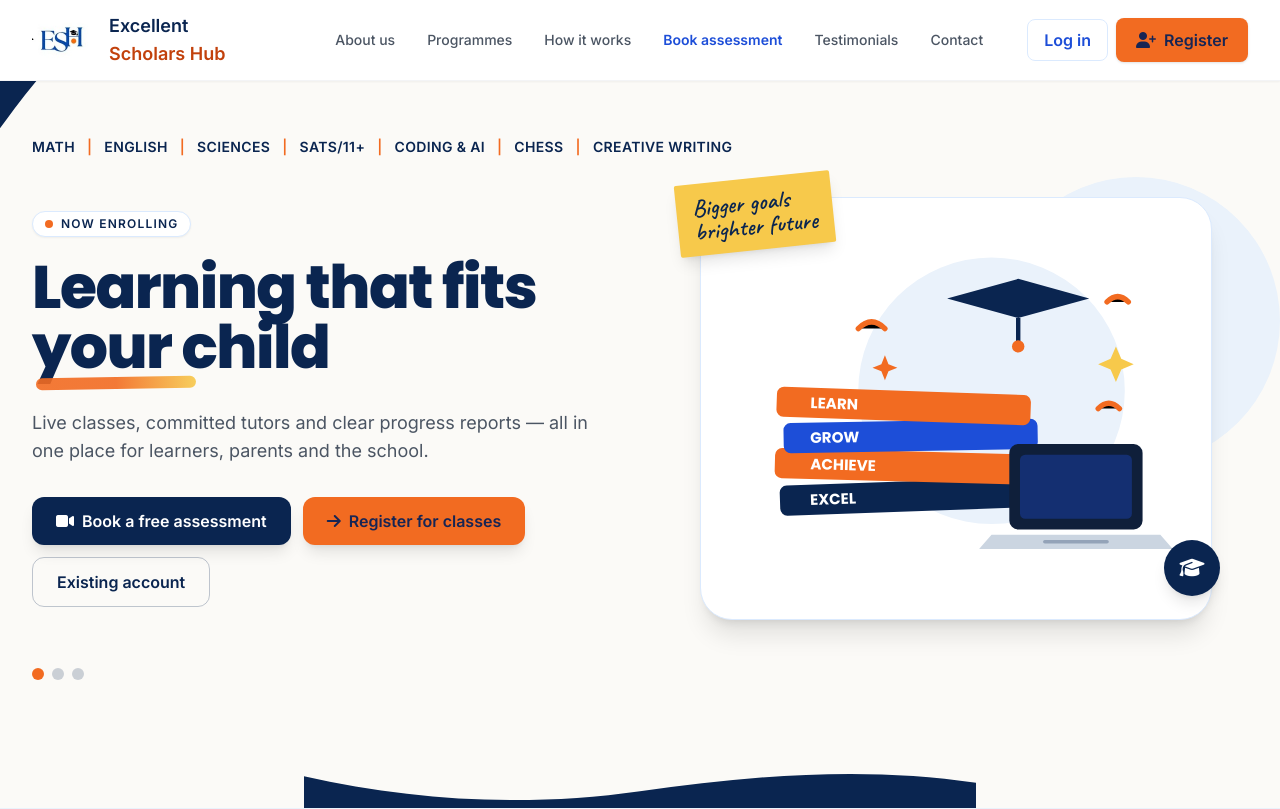
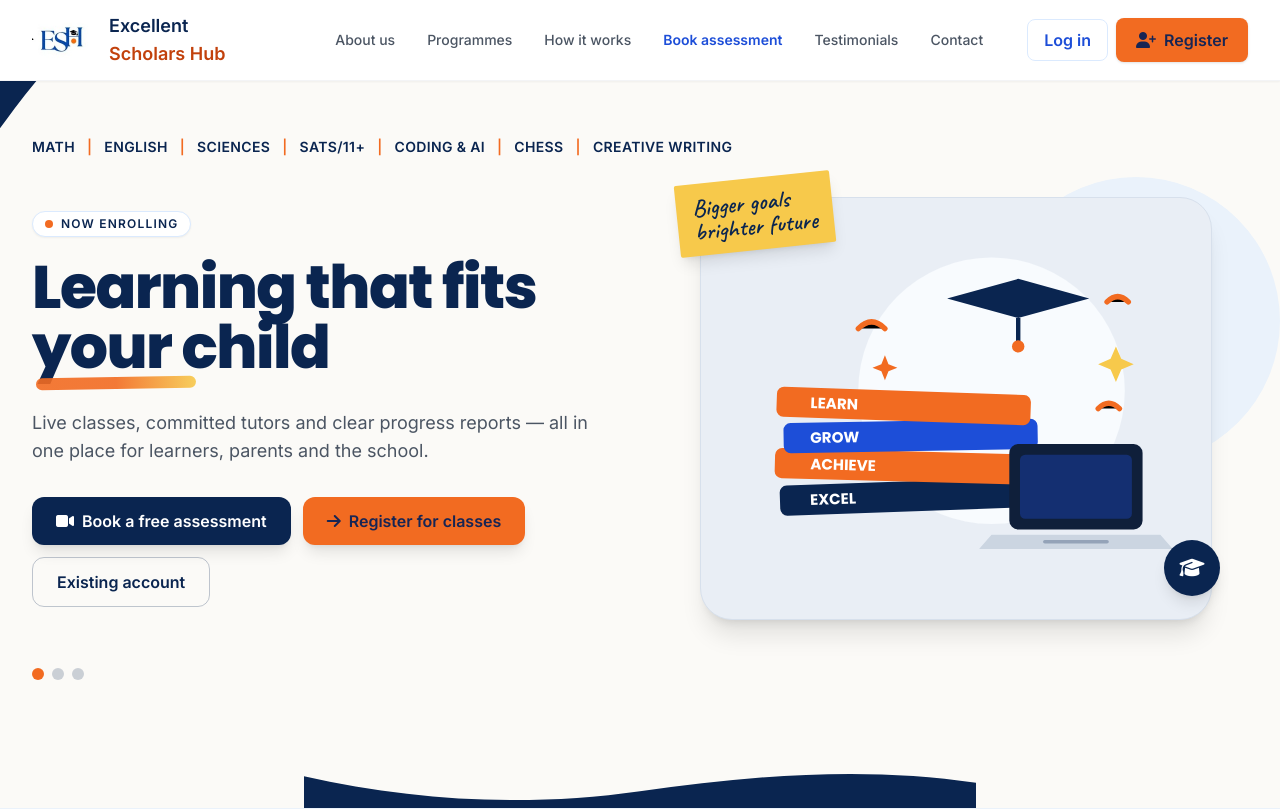
Before and after one commit to paulzekeri/excellent-scholars-hub, a Laravel app: page / in a window 1280 px wide. Shown: the top 809 px of the page. Run offline with Laravel 8, Linux system fonts and the light colour scheme; data comes from the database, SQL or seed files in the repository; data that the repository does not hold is empty; some libraries are stand-ins or nearby versions.

Commit message:
style: give the landing slider panel a soft grey-blue surface

```diff
--- a/resources/views/landing.blade.php
+++ b/resources/views/landing.blade.php
@@ -172,13 +172,13 @@
                         </div>
                     </div>
                     <div class="relative mx-auto w-full max-w-md lg:max-w-lg">
-                        <div class="relative rounded-[2rem] border border-blue-100 bg-white p-6 shadow-xl">
+                        <div class="relative rounded-[2rem] border border-[#D7E0EC] bg-[#E9EEF5] p-6 shadow-xl">
                             <div class="absolute -left-3 -top-5 z-10 rotate-[-6deg] rounded-sm bg-sun px-4 py-3 shadow-lg sm:-left-6">
                                 <p class="font-script text-2xl leading-none text-[#0a2550]">Bigger goals<br>brighter future</p>
                             </div>
 
                             <svg aria-hidden="true" viewBox="0 0 520 420" class="h-auto w-full" xmlns="http://www.w3.org/2000/svg">
-                                <circle cx="300" cy="190" r="150" fill="#EAF2FB"/>
+                                <circle cx="300" cy="190" r="150" fill="#F8FBFE"/>
                                 <path d="M150 120c10-10 20-10 30 0M430 90c8-8 16-8 24 0M420 210c8-8 16-8 24 0"
                                     stroke="#F26B21" stroke-width="6" stroke-linecap="round"/>
                                 <polygon points="250,86 330,64 410,86 330,108" fill="#0A2550"/>
```
